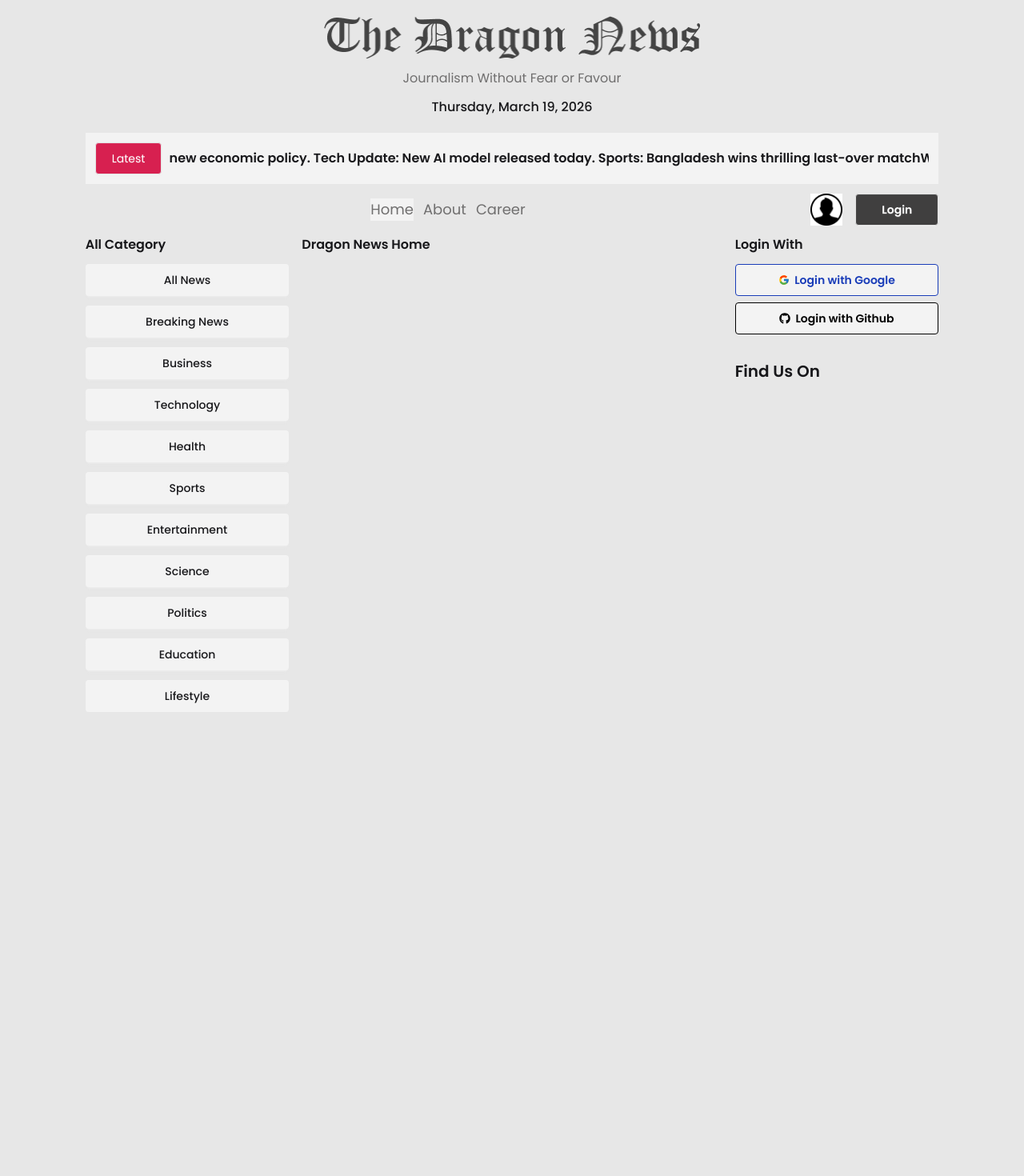
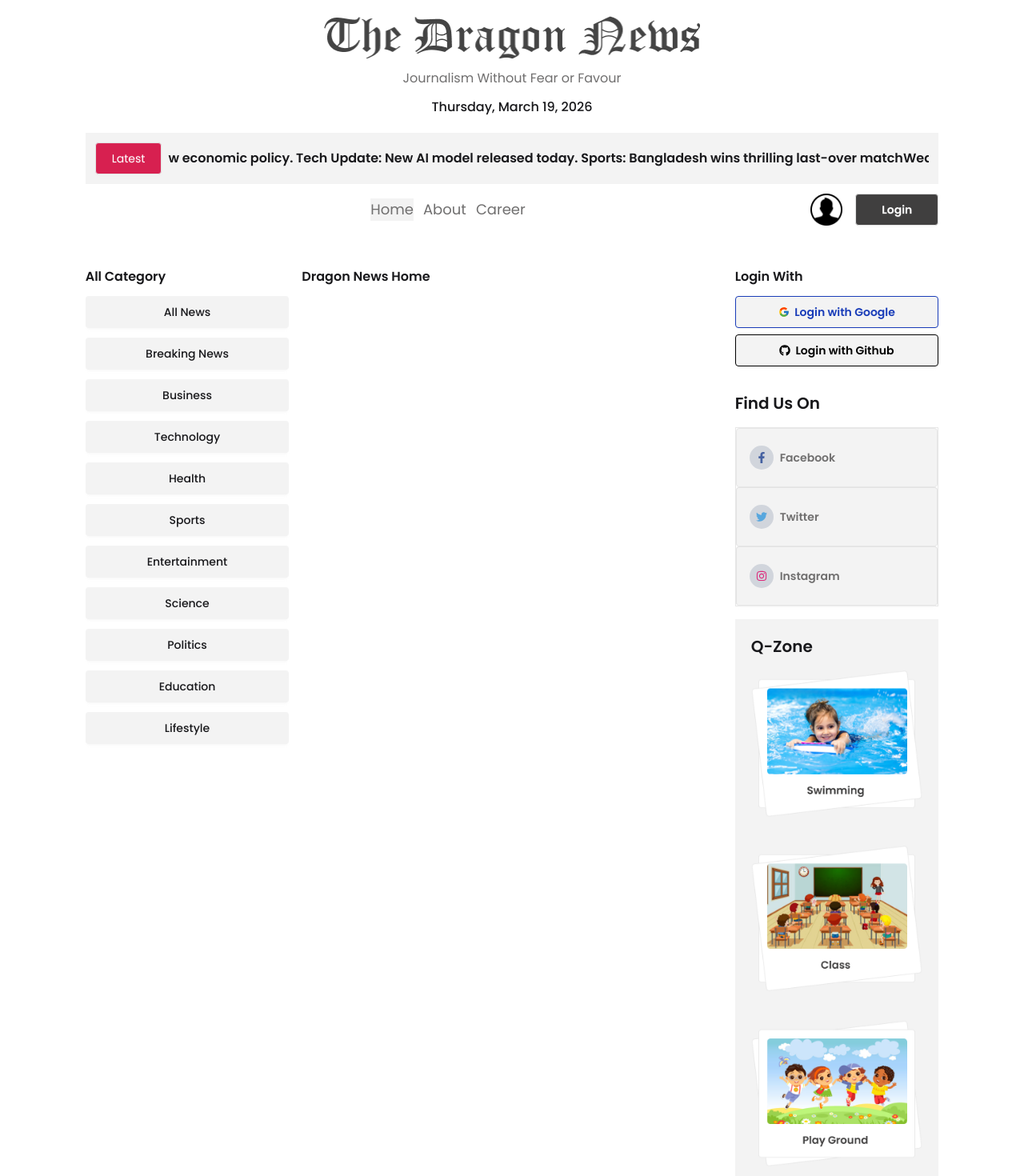
Before and after one commit to sristikundu1/dragon-news, a React (Vite) app: page / in a window 1280 px wide. Shown: the top 1470 px of the page at 80% size. Before the commit the page ends 890 px from the top, so only its background shows below. Built offline with nearby package versions, Linux system fonts and the light colour scheme.

Commit message:
create the right side

```diff
--- a/src/components/RightAside/FindUs.jsx
+++ b/src/components/RightAside/FindUs.jsx
@@ -1,9 +1,34 @@
 import React from "react";
+import { FaFacebookF, FaInstagram, FaTwitter } from "react-icons/fa";
 
 const FindUs = () => {
   return (
     <div>
       <h1 className="text-dark font-semibold my-8 text-xl mb-4">Find Us On</h1>
+
+      <div className="flex flex-col border-[rgba(231,231,231,1)] border">
+        {/* facebook  */}
+        <button className="btn justify-start text-[#706F6F] border-b border-[rgba(231,231,231,1)] py-9 gap-2 w-full flex items-center">
+          <div className="p-2 bg-gray-300 rounded-full">
+            <FaFacebookF className="text-[#4561a1]" />
+          </div>
+          Facebook
+        </button>
+        {/* Twitter */}
+        <button className="btn  text-[#706F6F] border-b-[rgba(231,231,231,1)] py-9 gap-2  w-full flex items-center justify-start">
+          <div className="p-2 bg-gray-300 rounded-full">
+            <FaTwitter className="text-[#58a7de]" />
+          </div>
+          Twitter
+        </button>
+        {/* Instagram */}
+        <button className="btn  text-[#706F6F] border-b-[rgba(231,231,231,1)] py-9 gap-2  w-full flex items-center justify-start">
+          <div className="p-2 bg-gray-300 rounded-full ">
+            <FaInstagram className="text-[#dd2a7b]" />
+          </div>
+          Instagram
+        </button>
+      </div>
     </div>
   );
 };
--- /dev/null
+++ b/src/components/RightAside/Qzone.jsx
@@ -0,0 +1,19 @@
+import React from "react";
+import swimming from "../../assets/swimming.png";
+import classroom from "../../assets/class.png";
+import play from "../../assets/playground.png";
+const Qzone = () => {
+  return (
+    <div className="bg-[rgba(243,243,243,1)] p-5 mt-4">
+      <h2 className="text-dark font-semibold text-xl mb-4">Q-Zone</h2>
+
+      <div className="flex flex-col gap-9">
+        <img src={swimming} alt="imag1" />
+        <img src={classroom} alt="imag2" />
+        <img src={play} alt="imag3" />
+      </div>
+    </div>
+  );
+};
+
+export default Qzone;
--- a/src/components/RightAside/RightAside.jsx
+++ b/src/components/RightAside/RightAside.jsx
@@ -2,6 +2,8 @@ import React from "react";
 import { FaGithub } from "react-icons/fa";
 import { FcGoogle } from "react-icons/fc";
 import FindUs from "./findUs";
+import Qzone from "./Qzone";
+import ad from "../../assets/bg.png";
 
 const RightAside = () => {
   return (
@@ -23,6 +25,12 @@ const RightAside = () => {
       </div>
 
       <FindUs></FindUs>
+
+      <Qzone></Qzone>
+
+      <div className="w-full mt-4">
+        <img className="w-full" src={ad} alt="background-image" />
+      </div>
     </div>
   );
 };
--- a/src/layouts/HomeLayout.jsx
+++ b/src/layouts/HomeLayout.jsx
@@ -8,8 +8,8 @@ import RightAside from "../components/RightAside/RightAside";
 
 const HomeLayout = () => {
   return (
-    <div>
-      <header>
+    <div className="bg-white">
+      <header className="mb-10">
         <Header></Header>
         <LatestNews></LatestNews>
         <Navbar></Navbar>
```
